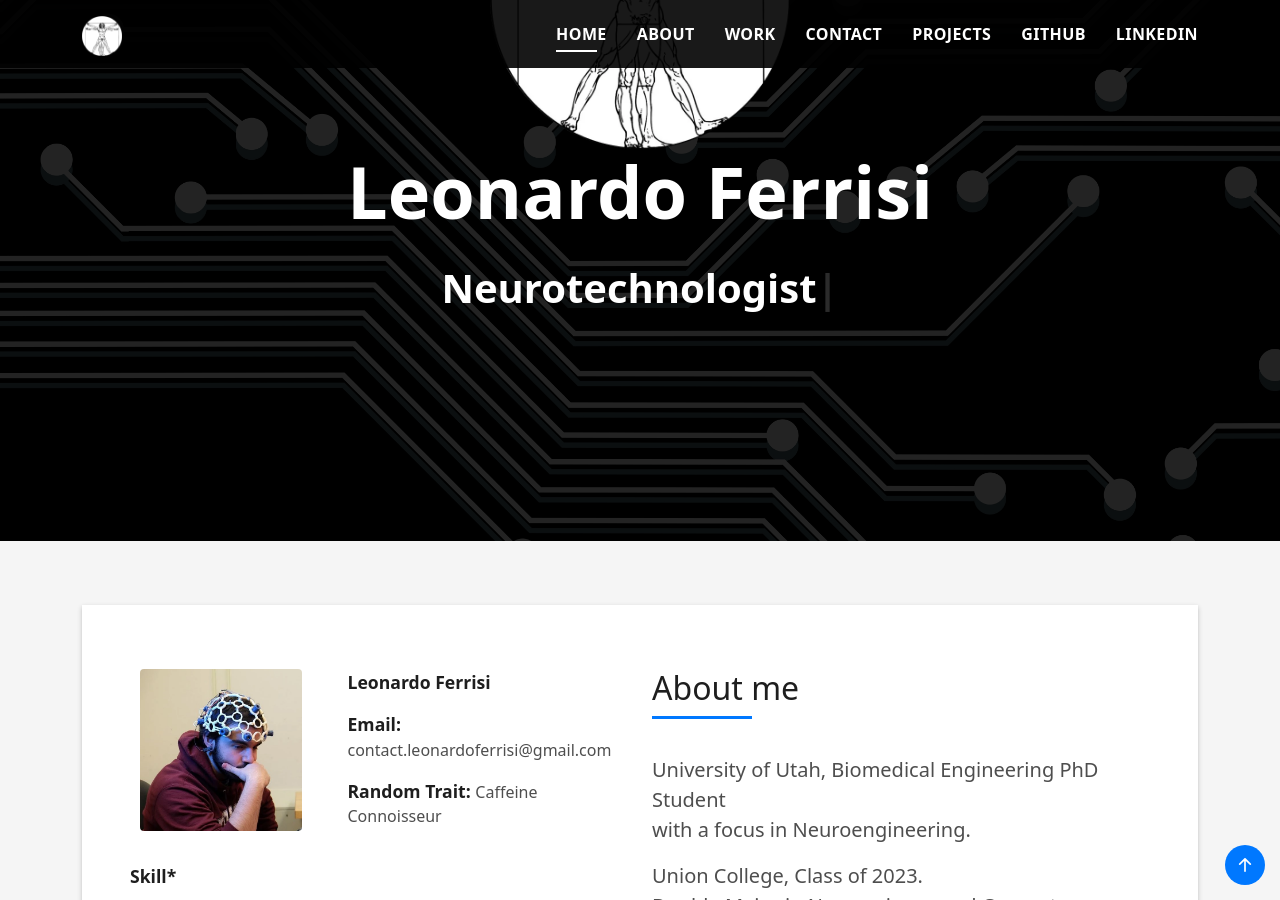
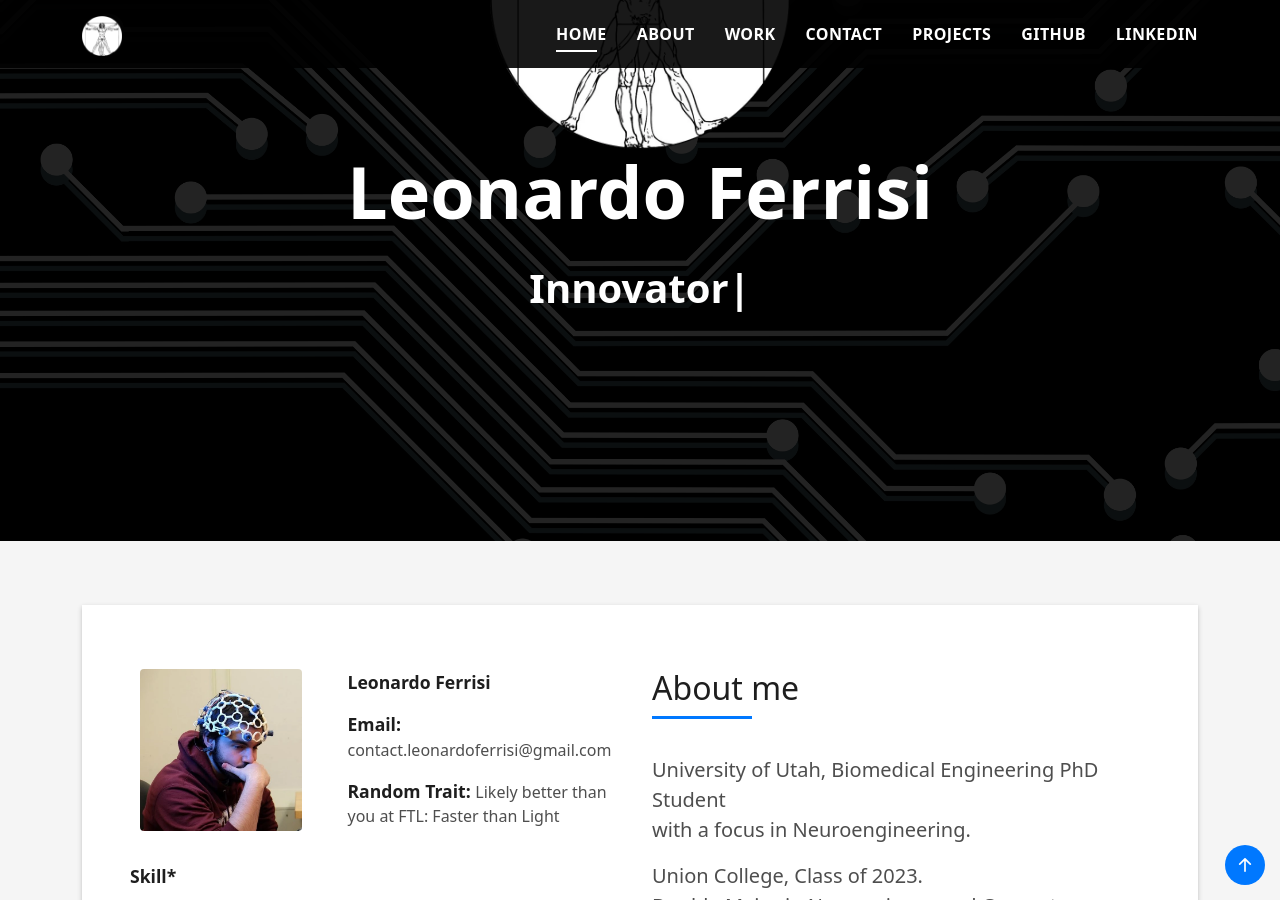
Before and after one commit to LeonardoFerrisi/portfolio-site, a Jekyll site: the page index.html, which Jekyll copies as it is, in a window 1280 px wide and 900 px high, scrolled down 359 px. Built offline with Jekyll 4.4.1, drawn with Linux system fonts in a browser that asks for light colours.

Commit message:
updated site

```diff
--- a/index.html
+++ b/index.html
@@ -80,7 +80,7 @@
         <div class="container">
           <!-- <p class="display-6 color-d">Logo Caption</p> -->
           <h1 class="hero-title mb-4">Leonardo Ferrisi</h1>
-          <p class="hero-subtitle"><span class="typed" data-typed-items="Software Engineer, Neurotechnologist, Innovator, Researcher, Tinkerer, Designer, Futurist, Scientist"></span></p>
+          <p class="hero-subtitle"><span class="typed" data-typed-items="Neuroengineer, Maker, Innovator, Researcher, Tinkerer, Software Engineer, Designer, Neurotechnologist, Futurist, Scientist"></span></p>
         </div>
       </div>
     </div>
@@ -118,7 +118,9 @@
                                               "Ad Astra, Per Aspera: 'Through hardship, to the stars'",
                                               "I've been programming since middle school! Been hooked on making things with software ever since.",
                                               "Aspiring Telepath",
-                                              "Caffeine Connoisseur"
+                                              "Caffeine Connoisseur",
+                                              "Grad Student, send coffee please!",
+                                              "Likely better than you at FTL: Faster than Light",
                                             ];
                           const randomIndex = Math.floor(Math.random() * randomText.length);
                           document.getElementById("random-trait").textContent = randomText[randomIndex];
```
